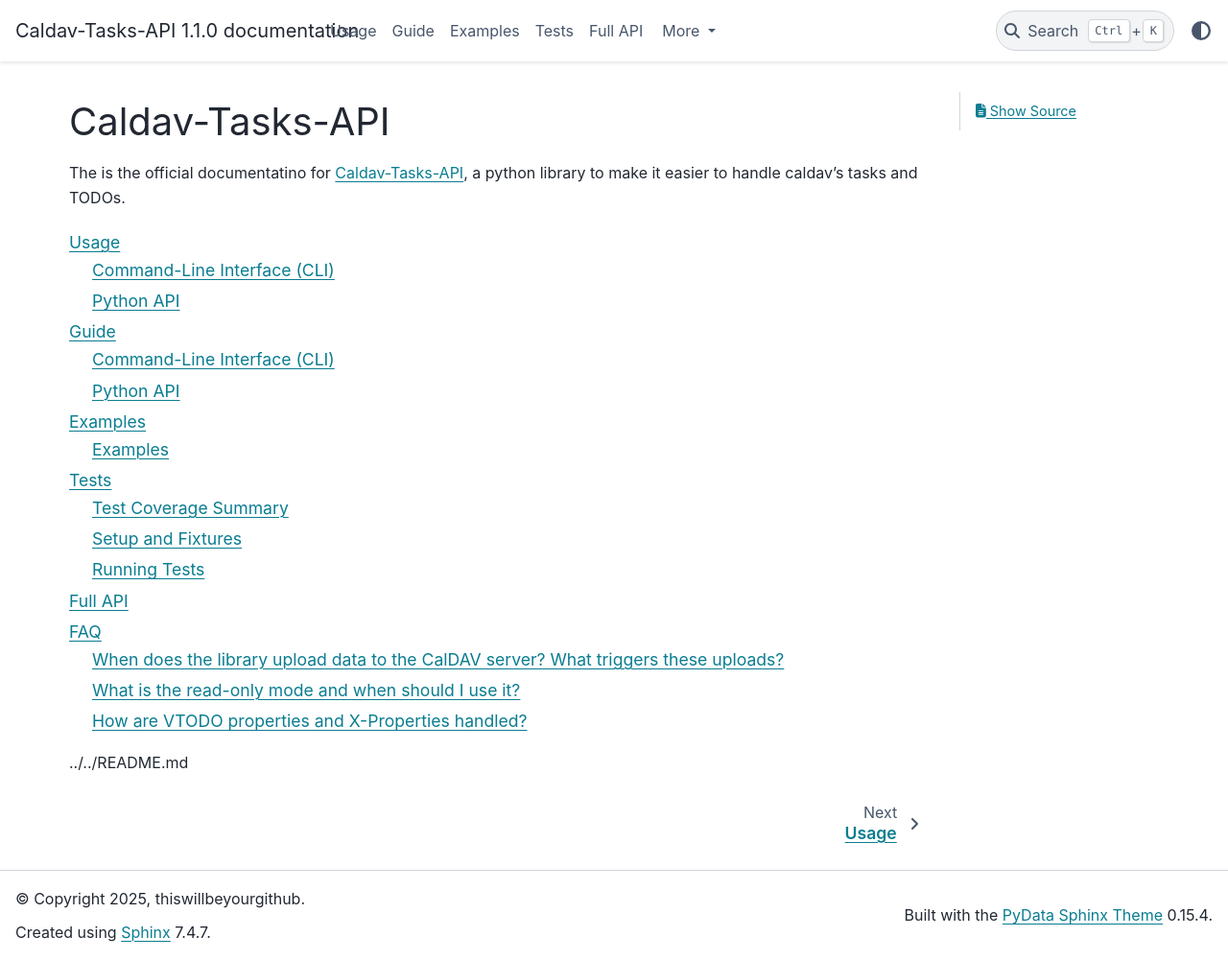
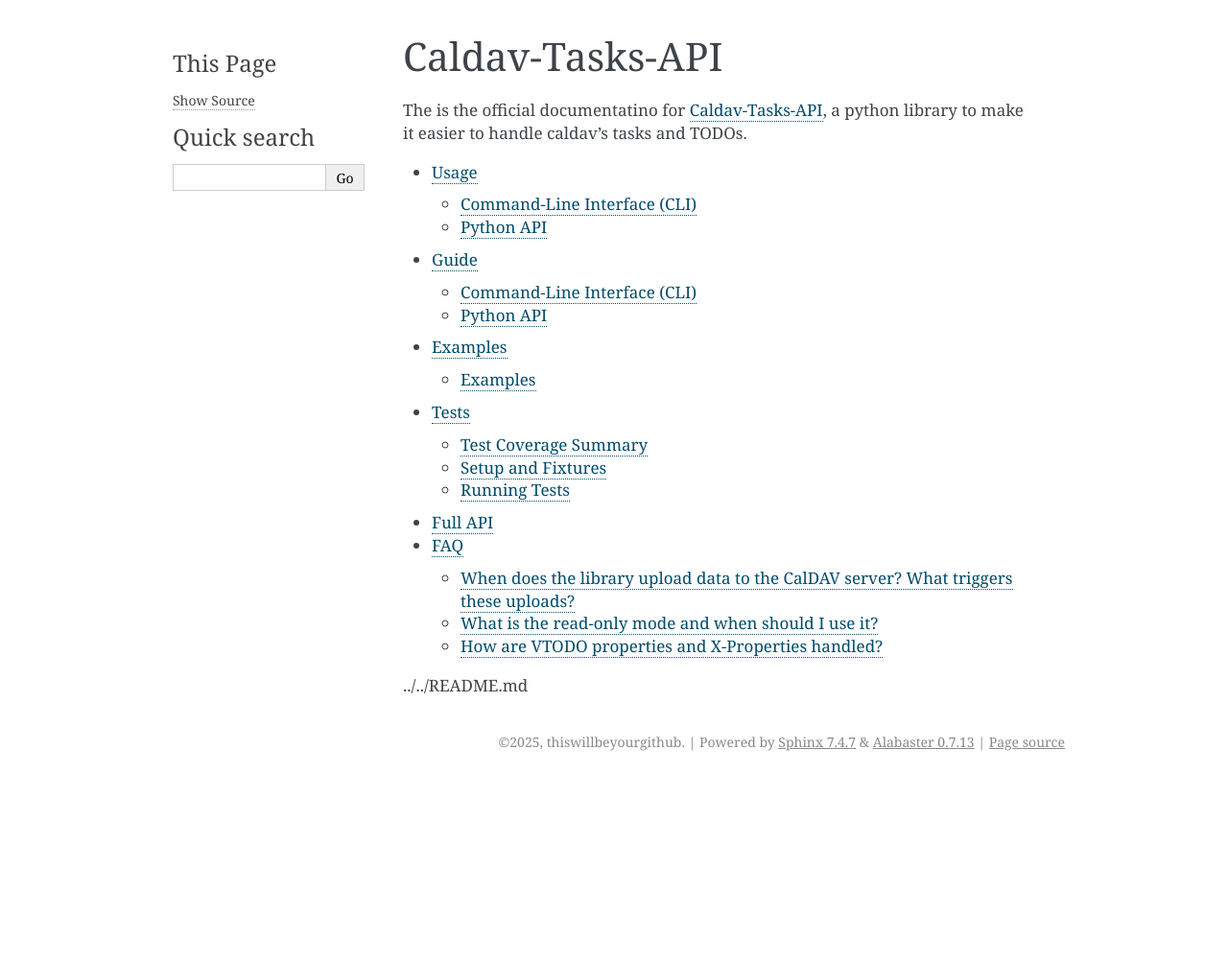
Before and after one commit to thiswillbeyourgithub/Caldav-Tasks-API, a Sphinx documentation site: the page built from docs/source/index.rst, in a window 1280 px wide and 1001 px high. Shown: the whole window at 96% size. Built offline with Sphinx 7.4.7, drawn with Linux system fonts in a browser that asks for light colours.

Commit message:
try without theme for rtd
Signed-off-by: thiswillbeyourgithub <26625900+thiswillbeyourgithub@users.noreply.github.com>

```diff
--- a/docs/source/conf.py
+++ b/docs/source/conf.py
@@ -72,7 +72,7 @@
 # -- Options for HTML output -------------------------------------------------
 # https://www.sphinx-doc.org/en/master/usage/configuration.html#options-for-html-output
 
-html_theme = "pydata_sphinx_theme"
+# html_theme = "pydata_sphinx_theme"
 html_theme_options = {
     "language_selector": False,
     "style_external_links": True,
```
